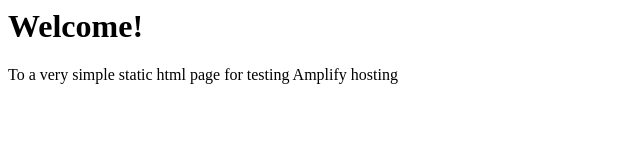
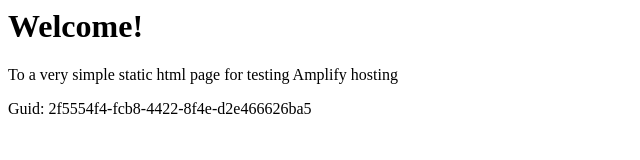
Before and after one commit to aws-aemilia-pdx/Github-PR-Commit-Integration-Test-DoNotTouch-v0-beta-us-west-2, a website: page src/index.html in a window 1280 px wide. Shown: the whole page, without its empty margins (0-640 px from the left). Drawn offline with Linux system fonts and the light colour scheme.

Commit message:
commit from integ tests

```diff
--- a/src/index.html
+++ b/src/index.html
@@ -1,3 +1,5 @@
+
+
 <html lang="en">
 
 <head>
@@ -10,6 +12,6 @@
 <body>
     <h1>Welcome!</h1>
     <p>To a very simple static html page for testing Amplify hosting</p>
-</body>
+    <p>Guid: 2f5554f4-fcb8-4422-8f4e-d2e466626ba5</p></body>
 
 </html>
```
